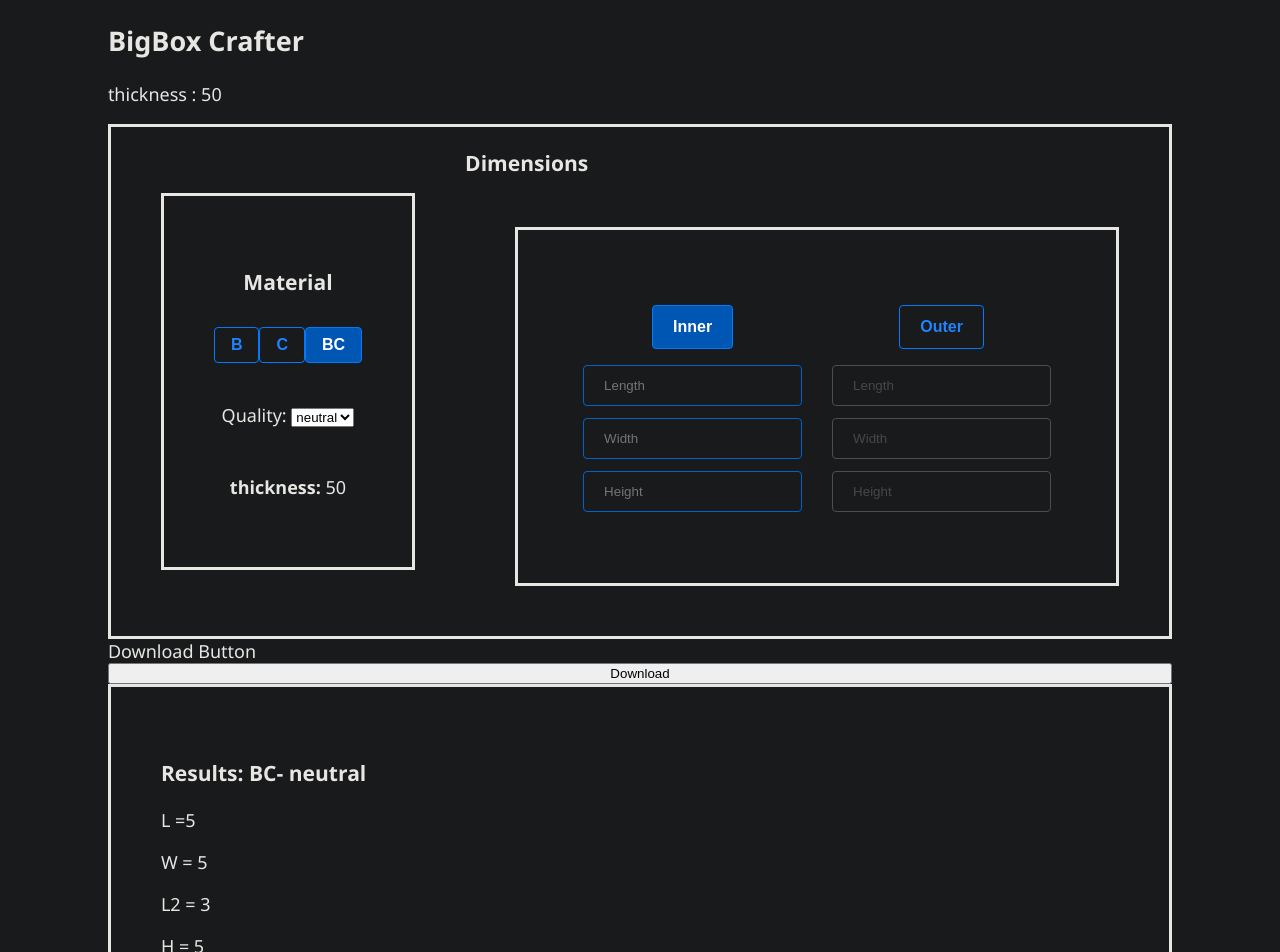
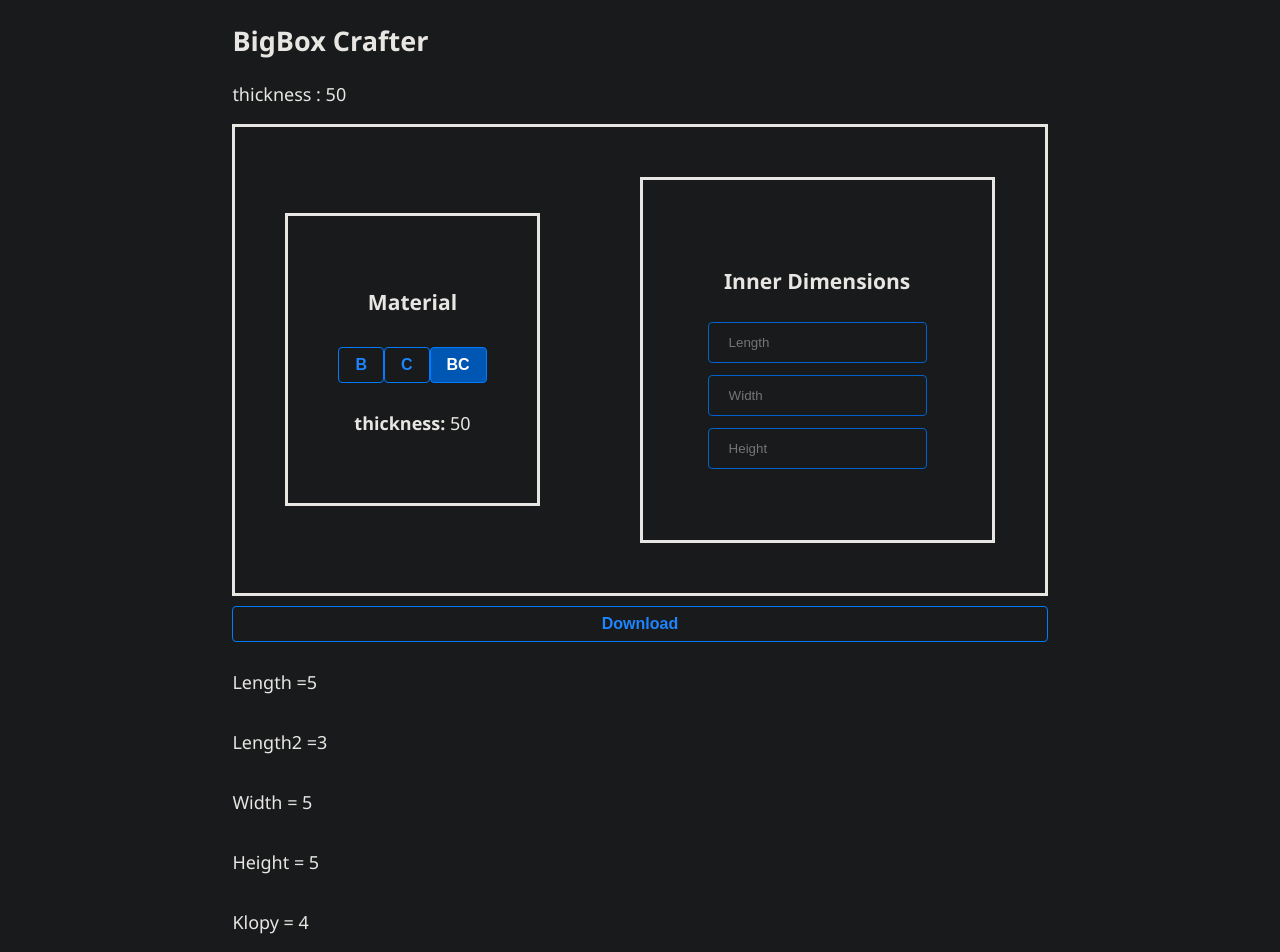
Before and after one commit to rekcoob/box_crafter, a Vue app in the folder frontend/: page / in a window 1280 px wide. Shown: the top 952 px of the page. Built offline with nearby package versions, Linux system fonts and the light colour scheme.

Commit message:
Axios post data, download after

```diff
--- a/frontend/src/App.vue
+++ b/frontend/src/App.vue
@@ -34,7 +34,8 @@ export default {
         height: height + 5,
         klopy: width / 2 + 4, //BC
         formatX: (length + width) * 2 + 38, // +40=zalozka a -2 z length2
-        formatY: height + (width / 2 + 4) // zjednodusit?
+        formatY: height + (width / 2 + 4), // zjednodusit?
+        spary: 4
       }
     }
   },
@@ -61,8 +62,7 @@ export default {
       <!-- <DimensionsInput @input="length = $event.target.value" /> -->
       <DimensionsInput @inputsChanged="handleInputsChange" />
     </div>
-    <div class="">Download Button</div>
-    <DownloadBtn />
+    <DownloadBtn :results="resultDimensions" />
     <BoxResults :results="resultDimensions" />
     <BoxImage />
   </div>
--- a/frontend/src/components/BoxResults.vue
+++ b/frontend/src/components/BoxResults.vue
@@ -9,12 +9,12 @@ export default {
 <template>
   <div class="results">
     <h3>Results: BC- neutral</h3>
-    <p>L ={{ results.length }}</p>
-    <p>W = {{ results.width }}</p>
-    <p>L2 = {{ results.length2 }}</p>
-    <p>H = {{ results.height }}</p>
-    <p>K = {{ results.klopy }}</p>
-    <p>Format: {{ results.formatX }}x{{ results.formatY }}</p>
+    <p><strong>Outer Dimensions:</strong></p>
+    <p>Length ={{ results.length }}</p>
+    <p>Width = {{ results.width }}</p>
+    <p>Height = {{ results.width }}</p>
+
+    <p><strong>Format: </strong>{{ results.formatX }}x{{ results.formatY }}</p>
   </div>
 </template>
 
--- a/frontend/src/components/DimensionsInput.vue
+++ b/frontend/src/components/DimensionsInput.vue
@@ -6,9 +6,7 @@ export default {
         length: null,
         width: null,
         height: null
-      },
-      // If true 1. btn=active, 2.=!active. If false 1.=not active, 2=active
-      inner: true
+      }
     }
   },
   methods: {
@@ -23,43 +21,23 @@ export default {
 
 <template>
   <div class="">
-    <h3>Dimensions</h3>
     <form>
       <div class="form-group">
         <!-- <button class="btn-primary btn-inner">Inner</button> -->
-        <button class="btn-primary" :class="{ active: inner }" @click.prevent="inner = true">
-          Inner
-        </button>
+        <h3>Inner Dimensions</h3>
         <input
-          v-model="inputs.length"
+          v-model.number="inputs.length"
           @input="emitInputs"
-          :disabled="!inner"
           type="text"
           placeholder="Length"
         />
+        <input v-model.number="inputs.width" @input="emitInputs" type="text" placeholder="Width" />
         <input
-          v-model="inputs.width"
+          v-model.number="inputs.height"
           @input="emitInputs"
-          :disabled="!inner"
-          type="text"
-          placeholder="Width"
-        />
-        <input
-          v-model="inputs.height"
-          @input="emitInputs"
-          :disabled="!inner"
           type="text"
           placeholder="Height"
         />
-      </div>
-      <div class="form-group">
-        <!-- <button class="btn-primary">Outer</button> -->
-        <button class="btn-primary" :class="{ active: !inner }" @click.prevent="inner = false">
-          Outer
-        </button>
-        <input type="text" placeholder="Length" :disabled="inner" />
-        <input type="text" placeholder="Width" :disabled="inner" />
-        <input type="text" placeholder="Height" :disabled="inner" />
       </div>
     </form>
   </div>
--- a/frontend/src/components/DownloadBtn.vue
+++ b/frontend/src/components/DownloadBtn.vue
@@ -1,9 +1,91 @@
 <script>
-export default {}
+import axios from 'axios'
+
+export default {
+  props: {
+    results: {
+      length: Number,
+      length2: Number,
+      width: Number,
+      height: Number,
+      klopy: Number, //BC
+      spary: Number, //BC
+      formatX: Number, // +40=zalozka a -2 z length2
+      formatY: Number
+    }
+  },
+  data() {
+    return {
+      // l: 805,
+      // l2: 603,
+      // w: 505,
+      // h: 405,
+      // k: 254,
+      // s: 4
+    }
+  },
+  methods: {
+    async downloadFile() {
+      try {
+        const response = await axios.post(
+          'http://localhost:8888/dxf',
+          {
+            l: this.results.length,
+            l2: this.results.length2,
+            w: this.results.width,
+            h: this.results.height,
+            k: this.results.klopy,
+            s: this.results.spary
+          },
+          {
+            responseType: 'blob' // Important! This tells Axios to treat the response as a binary blob
+          }
+        )
+
+        const url = window.URL.createObjectURL(new Blob([response.data]))
+        const link = document.createElement('a')
+        link.href = url
+        link.setAttribute('download', 'output.dxf') // Set the filename and extension of your file
+        document.body.appendChild(link)
+        link.click()
+      } catch (error) {
+        console.error('Error downloading file:', error)
+      }
+    }
+  }
+}
 </script>
 
 <template>
-  <button>Download</button>
+  <button class="btn-primary" @click="downloadFile">Download</button>
+  <p>Length ={{ results.length }}</p>
+  <p>Length2 ={{ results.length2 }}</p>
+  <p>Width = {{ results.width }}</p>
+  <p>Height = {{ results.height }}</p>
+  <p>Klopy = {{ results.klopy }}</p>
+  <p>Spary = {{ results.spary }}</p>
 </template>
 
-<style></style>
+<style scoped>
+button {
+  display: inline-block;
+  margin: 10px 0;
+  padding: 0.5em 1em;
+  font-size: 1rem;
+  font-weight: bold;
+  text-align: center;
+  text-decoration: none;
+  border-radius: 0.25em;
+  cursor: pointer;
+  transition: background-color 0.3s ease;
+}
+.btn-primary {
+  background-color: #181a1b;
+  color: #1e84ff;
+  border: 1px solid #007bff;
+}
+.btn-primary:hover {
+  border-color: #0056b3;
+  box-shadow: 0 0 10px #0062cc;
+}
+</style>
--- a/frontend/src/components/MaterialButtons.vue
+++ b/frontend/src/components/MaterialButtons.vue
@@ -3,24 +3,7 @@ export default {
   data() {
     return {
       mat: 3,
-      thickn: 50,
-      options1: [
-        { text: 'neutralB', value: 30 },
-        { text: '1.03B', value: 28 },
-        { text: '1.31', value: 28 }
-      ],
-      options2: [
-        { text: 'neutralC', value: 40 },
-        { text: '1.03C', value: 38 },
-        { text: '1.41', value: 42 }
-      ],
-      options3: [
-        { text: 'neutral', value: 50 },
-        { text: '2.30', value: 55 },
-        { text: '2.51', value: 56 },
-        { text: '2.70', value: 58 },
-        { text: '2.90', value: 60 }
-      ]
+      thickn: 50
     }
   },
   methods: {
@@ -36,9 +19,6 @@ export default {
         this.thickn = 50
         this.$emit('thicknChanged', this.thickn)
       }
-    },
-    changeThickn() {
-      this.$emit('thicknChanged', this.thickn)
     }
   }
 }
@@ -54,24 +34,7 @@ export default {
         BC
       </button>
     </div>
-    <div class="quality">
-      <label for="quality">Quality: </label>
-      <select v-if="mat === 1" v-model="thickn" @change="changeThickn">
-        <option v-for="option1 in options1" :value="option1.value" :key="option1.id">
-          {{ option1.text }}
-        </option>
-      </select>
-      <select v-else-if="mat === 2" v-model="thickn" @change="changeThickn">
-        <option v-for="option2 in options2" :value="option2.value" :key="option2.id">
-          {{ option2.text }}
-        </option>
-      </select>
-      <select v-else v-model="thickn" @change="changeThickn">
-        <option v-for="option3 in options3" :value="option3.value" :key="option3.id">
-          {{ option3.text }}
-        </option>
-      </select>
-    </div>
+
     <p><b>thickness:</b> {{ thickn }}</p>
   </div>
 </template>
```
